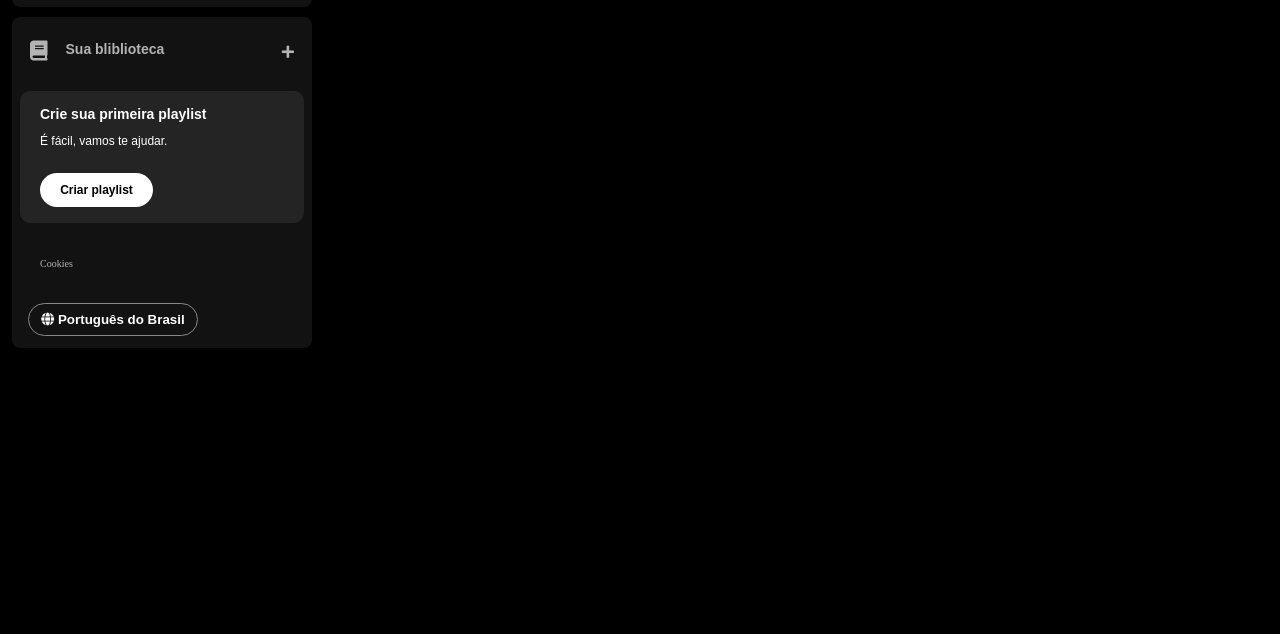
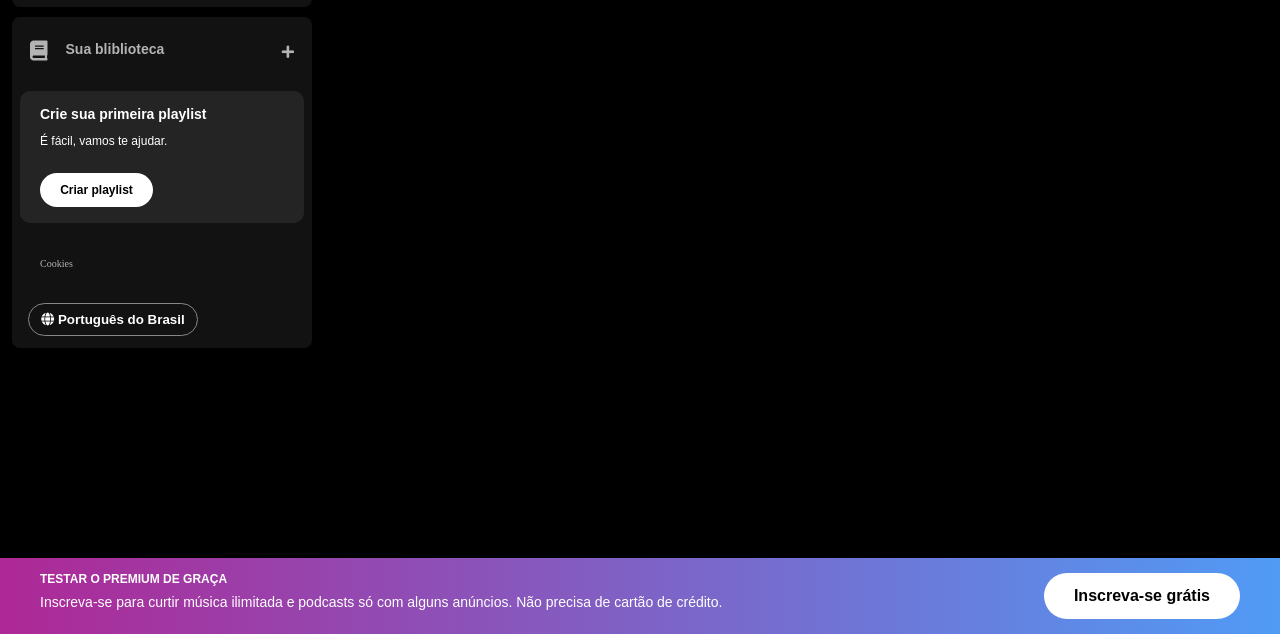
Before and after one commit to vianabsouza/spotify-clone, a plain HTML site: page index.html in a window 1280 px wide. Shown: the part 166-800 px from the top of the page. Drawn offline with Linux system fonts and the light colour scheme.

Commit message:
feat: create disclaimer in the footer

```diff
--- a/index.html
+++ b/index.html
@@ -70,5 +70,17 @@
       </div>
     </div>
   </div>
+  <footer class="disclaimer-premium">
+    <div class="text">
+      <p class="disclaimer-premium__title">Testar o Premium de graça</p>
+      <p class="disclaimer-premium__subtitle">
+        Inscreva-se para curtir música ilimitada e podcasts só com alguns
+        anúncios. Não precisa de cartão de crédito.
+      </p>
+    </div>
+    <div class="button">
+      <button type="button">Inscreva-se grátis</button>
+  </div>
+  </footer>
 </body>
 </html>
--- a/styles.css
+++ b/styles.css
@@ -167,3 +167,45 @@ body {
   padding: 8px;
   width: 170px;
 }
+
+.disclaimer-premium {
+  position: fixed;
+  bottom: 0;
+  left: 0;
+  right: 0;
+  background: linear-gradient(to right, #ae2896, #509bf5);
+  padding: 15px 40px;
+  display: flex;
+  justify-content: space-between;
+}
+
+.disclaimer-premium .text {
+  font-family: "DM Sans", sans-serif;
+  flex-shrink: 0;
+}
+
+.disclaimer-premium .disclaimer-premium__title {
+  color: #ffffff;
+  text-transform: uppercase;
+  font-weight: 700;
+  font-size: 12px;
+  margin-bottom: 10px;
+}
+
+.disclaimer-premium .disclaimer-premium__subtitle {
+  color: #ffffff;
+  font-size: 14px;
+  font-weight: 500;
+}
+
+.disclaimer-premium button {
+  background-color: #ffffff;
+  color: #000000;
+  font-size: 16px;
+  font-weight: bold;
+  padding: 14px 30px;
+  border: 0px;
+  border-radius: 40px;
+  cursor: pointer;
+  flex-shrink: 0;
+}
```
